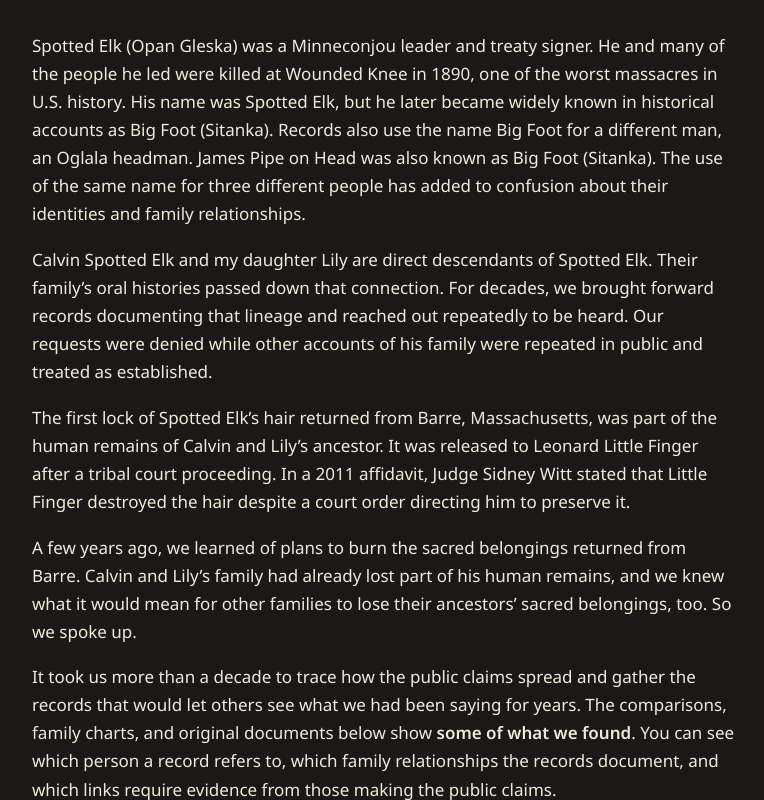
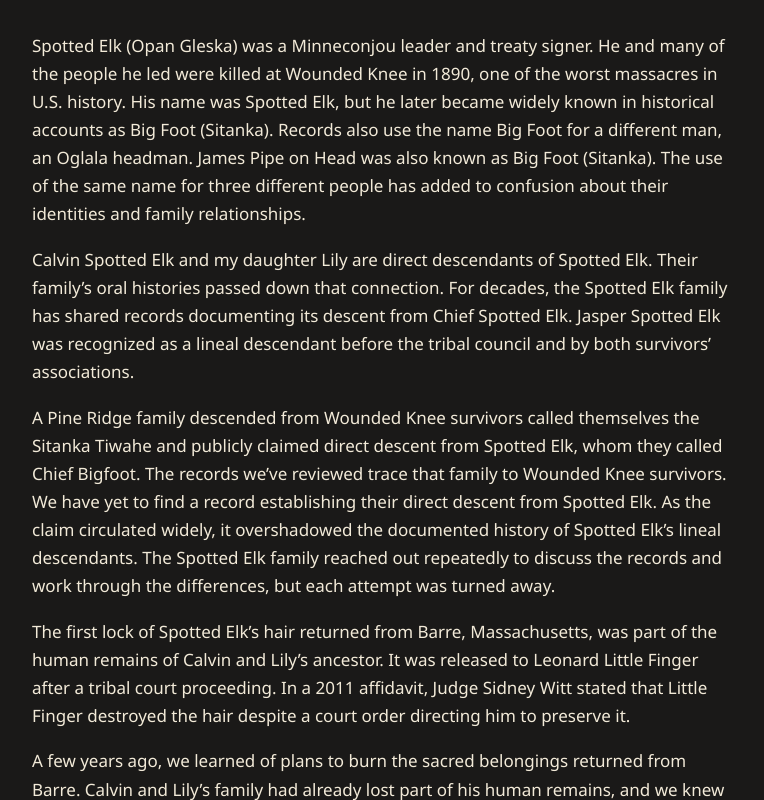
Before and after one commit to mwilders-sys/Spotted-Elk-Records-Site, a plain HTML site: page index.html in a window 1280 px wide. Shown: the part 427-1227 px from the top of the page, without its empty margins (84-848 px from the left). Drawn offline with Linux system fonts and the light colour scheme.

Commit message:
Add files via upload

```diff
--- a/index.html
+++ b/index.html
@@ -304,7 +304,8 @@
     <div class="wrap">
       <div class="prose">
         <p>Spotted Elk (Opan Gleska) was a Minneconjou leader and treaty signer. He and many of the people he led were killed at Wounded Knee in 1890, one of the worst massacres in U.S. history. His name was Spotted Elk, but he later became widely known in historical accounts as Big Foot (Sitanka). Records also use the name Big Foot for a different man, an Oglala headman. James Pipe on Head was also known as Big Foot (Sitanka). The use of the same name for three different people has added to confusion about their identities and family relationships.</p>
-        <p>Calvin Spotted Elk and my daughter Lily are direct descendants of Spotted Elk. Their family’s oral histories passed down that connection. For decades, we brought forward records documenting that lineage and reached out repeatedly to be heard. Our requests were denied while other accounts of his family were repeated in public and treated as established.</p>
+        <p>Calvin Spotted Elk and my daughter Lily are direct descendants of Spotted Elk. Their family’s oral histories passed down that connection. For decades, the Spotted Elk family has shared records documenting its descent from Chief Spotted Elk. Jasper Spotted Elk was recognized as a lineal descendant before the tribal council and by both survivors’ associations.</p>
+        <p>A Pine Ridge family descended from Wounded Knee survivors called themselves the Sitanka Tiwahe and publicly claimed direct descent from Spotted Elk, whom they called Chief Bigfoot. The records we’ve reviewed trace that family to Wounded Knee survivors. We have yet to find a record establishing their direct descent from Spotted Elk. As the claim circulated widely, it overshadowed the documented history of Spotted Elk’s lineal descendants. The Spotted Elk family reached out repeatedly to discuss the records and work through the differences, but each attempt was turned away.</p>
         <p>The first lock of Spotted Elk’s hair returned from Barre, Massachusetts, was part of the human remains of Calvin and Lily’s ancestor. It was released to Leonard Little Finger after a tribal court proceeding. In a 2011 affidavit, Judge Sidney Witt stated that Little Finger destroyed the hair despite a court order directing him to preserve it.</p>
         <p>A few years ago, we learned of plans to burn the sacred belongings returned from Barre. Calvin and Lily’s family had already lost part of his human remains, and we knew what it would mean for other families to lose their ancestors’ sacred belongings, too. So we spoke up.</p>
         <p>It took us more than a decade to trace how the public claims spread and gather the records that would let others see what we had been saying for years. The comparisons, family charts, and original documents below show <strong>some of what we found</strong>. You can see which person a record refers to, which family relationships the records document, and which links require evidence from those making the public claims.</p>
```
